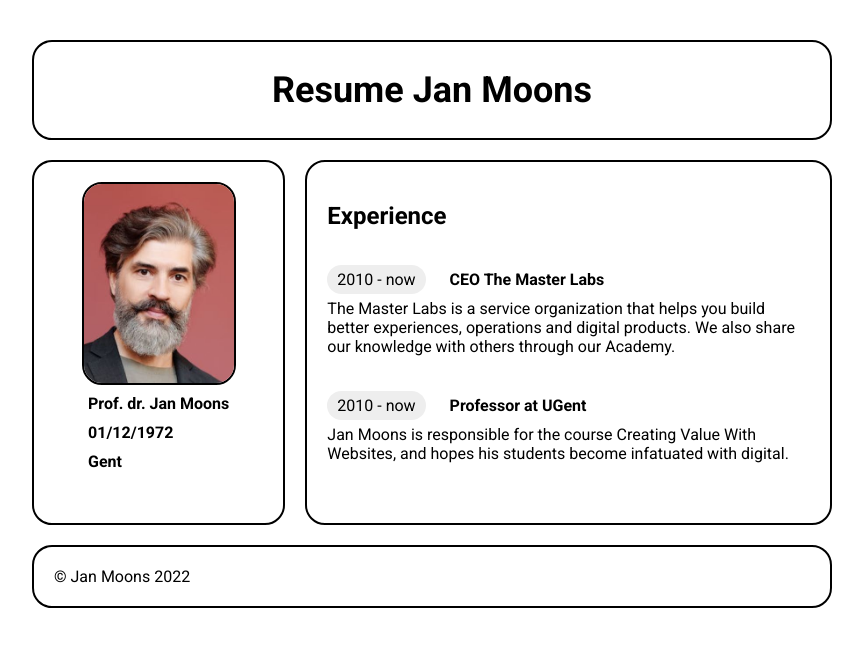
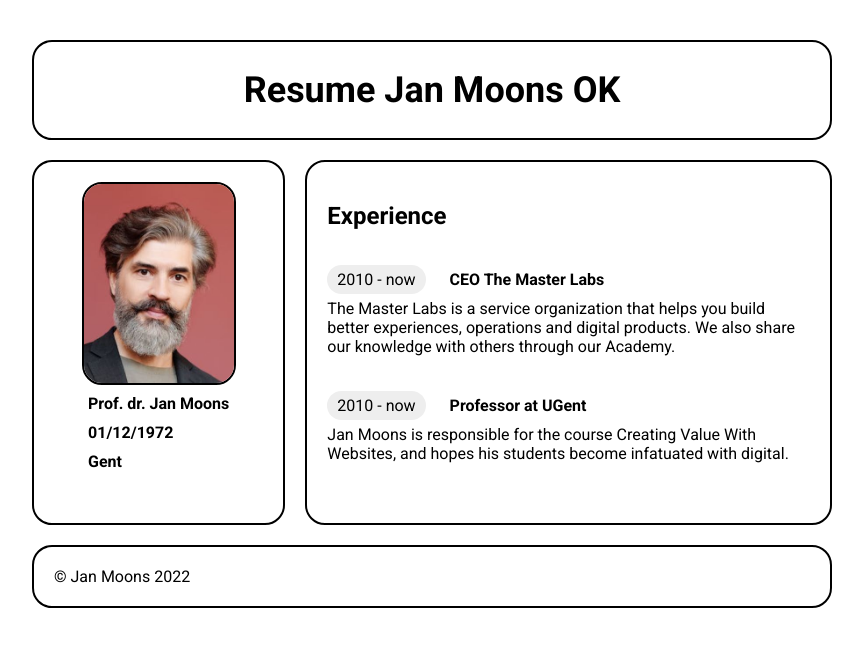
Before and after one commit to JanMoonsUGent/ExampleWebsiteEnglishHTMLCSSJS, a plain HTML site: page all_together.html in a window 1280 px wide. Shown: the whole page, without its empty margins (208-1071 px from the left). Drawn offline with Linux system fonts and the light colour scheme.

Commit message:
changed wording

```diff
--- a/all_together.html
+++ b/all_together.html
@@ -13,7 +13,7 @@
 	<div class="wrapper">
 		<div class="content">
 			<div class="box head">
-				<h1>Resume Jan Moons</h1>
+				<h1>Resume Jan Moons OK</h1>
 			</div>
 
 			<div class="box sidebar">
```
